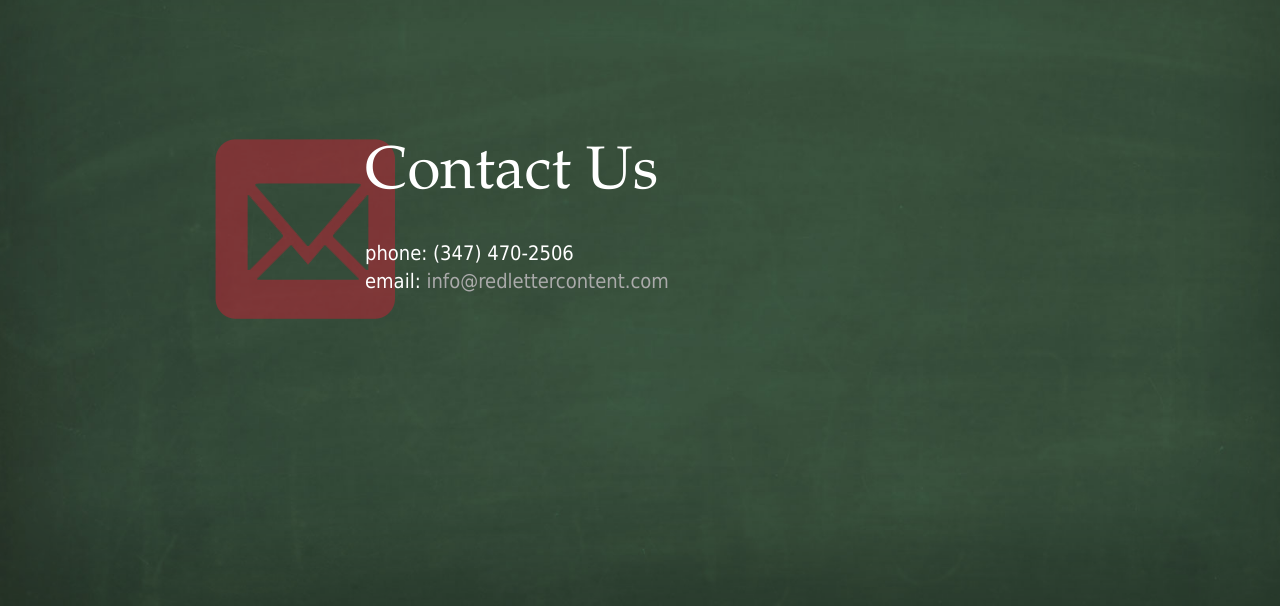
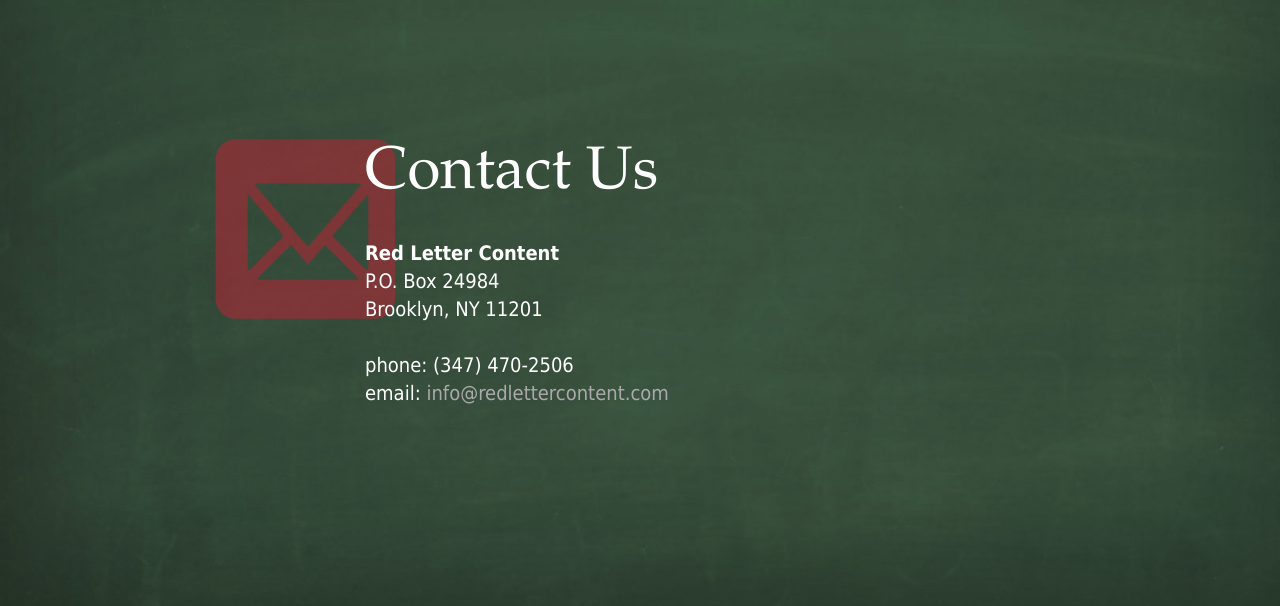
Before and after one commit to cromanik/redlettercontent-com, a Python web app: template templates/contact.html in a window 1280 px wide. Shown: the part 199-805 px from the top of the page. Run offline with Jinja, Linux system fonts and the light colour scheme; the template is opened without the code that fills it, so the values that code supplies are empty; some libraries are stand-ins or nearby versions.

Commit message:
Added the PO Box.

```diff
--- a/templates/contact.html
+++ b/templates/contact.html
@@ -9,9 +9,9 @@
       <header>Contact Us</header>
       <article>
         <p>
-          <!--<strong>Red Letter Content</strong><br/>
-          P.O. Box xyxyxyx<br/>
-          Brooklyn, NY 11201<br/><br/>-->
+          <strong>Red Letter Content</strong><br/>
+          P.O. Box 24984<br/>
+          Brooklyn, NY 11201<br/><br/>
           phone: (347) 470-2506<br/>
           email: <a href="mailto:info@redlettercontent.com">info@redlettercontent.com</a>
         </p>
```
